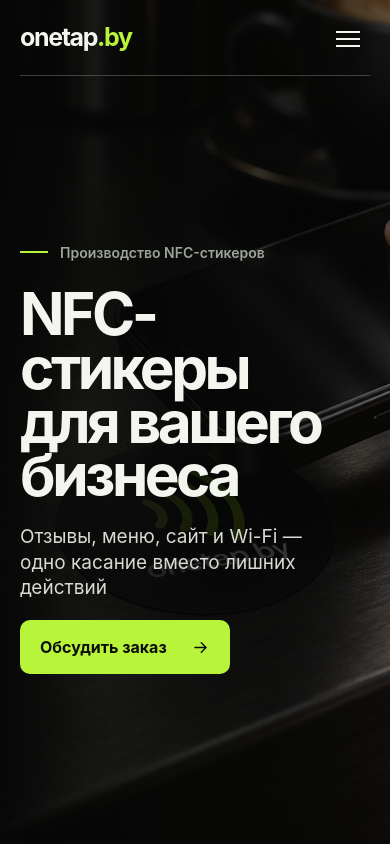
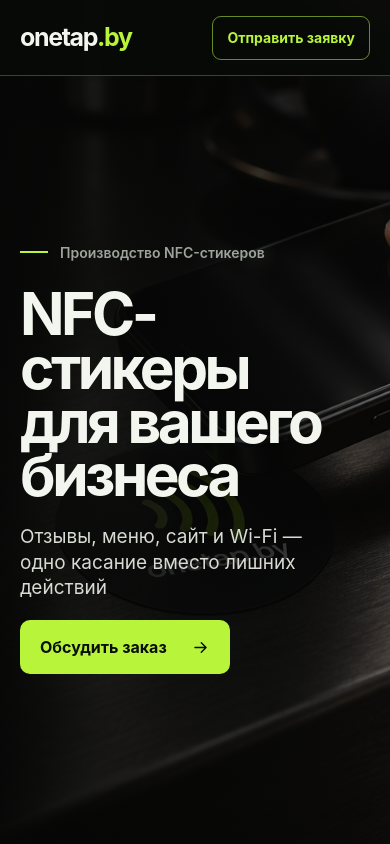
Before and after one commit to soroka-dev/onetap-by, a website: page public/index.html in a window 390 px wide. Shown: the top 844 px of the page. Drawn offline with Linux system fonts and the light colour scheme.

Commit message:
Обновить мобильную шапку и кнопку заявки

```diff
--- a/public/index.html
+++ b/public/index.html
@@ -18,8 +18,8 @@
   <meta name="lead-endpoint" content="https://onetap-leads-bot.soroka-development.workers.dev/api/lead">
   <title>OneTap.by — NFC-стикеры для вашего бизнеса</title>
   <link rel="preload" href="./assets/hero.jpg" as="image" fetchpriority="high">
-  <link rel="stylesheet" href="./styles.css?v=20261119-benefits">
-  <script src="./script.js" defer></script>
+  <link rel="stylesheet" href="./styles.css?v=20261119-mobile-header">
+  <script src="./script.js?v=20261119-mobile-header" defer></script>
 </head>
 <body>
   <a class="skip-link" href="#main">К содержанию</a>
@@ -30,9 +30,7 @@
       <a href="#how">Как это работает</a>
       <a class="nav-cta" href="#order">Оставить заявку</a>
     </nav>
-    <button class="menu-button" type="button" aria-expanded="false" aria-controls="site-nav" data-menu>
-      <span></span><span></span><span></span><span class="sr-only">Открыть меню</span>
-    </button>
+    <a class="header-mobile-cta" href="#order">Отправить заявку</a>
   </header>
 
   <main id="main">
--- a/public/script.js
+++ b/public/script.js
@@ -1,23 +1,33 @@
-const menuButton = document.querySelector("[data-menu]");
-const navigation = document.querySelector("[data-nav]");
+const header = document.querySelector("[data-header]");
 const leadForm = document.querySelector("[data-form]");
 const formStatus = document.querySelector("[data-status]");
 const leadEndpoint = document.querySelector("meta[name='lead-endpoint']")?.content || "/api/lead";
 
-menuButton?.addEventListener("click", () => {
-  const isOpen = menuButton.getAttribute("aria-expanded") === "true";
-  setMenuState(!isOpen);
-});
+const mobileHeader = window.matchMedia("(max-width: 900px)");
+let lastScrollY = window.scrollY;
+let scrollFrame = 0;
 
-navigation?.addEventListener("click", (event) => {
-  if (event.target.closest("a")) {
-    setMenuState(false);
+function updateHeader() {
+  scrollFrame = 0;
+  const scrollY = Math.max(0, window.scrollY);
+  const movement = scrollY - lastScrollY;
+
+  if (!mobileHeader.matches || scrollY < 100) {
+    header?.classList.remove("is-hidden");
+  } else if (movement > 8) {
+    header?.classList.add("is-hidden");
+  } else if (movement < -8) {
+    header?.classList.remove("is-hidden");
   }
-});
 
-document.addEventListener("keydown", (event) => {
-  if (event.key === "Escape") setMenuState(false);
-});
+  if (Math.abs(movement) > 8 || scrollY < 100) lastScrollY = scrollY;
+}
+
+window.addEventListener("scroll", () => {
+  if (!scrollFrame) scrollFrame = window.requestAnimationFrame(updateHeader);
+}, { passive: true });
+window.addEventListener("resize", updateHeader);
+header?.addEventListener("focusin", () => header.classList.remove("is-hidden"));
 
 leadForm?.addEventListener("submit", async (event) => {
   event.preventDefault();
@@ -57,10 +67,3 @@ function showStatus(message, type) {
   formStatus.textContent = message;
   formStatus.className = `form-status ${type}`.trim();
 }
-
-function setMenuState(isOpen) {
-  const menuLabel = menuButton?.querySelector(".sr-only");
-  menuButton?.setAttribute("aria-expanded", String(isOpen));
-  navigation?.classList.toggle("open", isOpen);
-  if (menuLabel) menuLabel.textContent = isOpen ? "Закрыть меню" : "Открыть меню";
-}
--- a/public/styles.css
+++ b/public/styles.css
@@ -30,8 +30,7 @@ img { display: block; max-width: 100%; }
 .nav a { transition: color .18s ease; }
 .nav a:hover { color: var(--accent); }
 .nav-cta { padding: 12px 18px; border: 1px solid rgba(255,255,255,.3); border-radius: 10px; }
-.menu-button { display: none; width: 44px; height: 44px; border: 0; background: transparent; padding: 10px; cursor: pointer; touch-action: manipulation; }
-.menu-button span:not(.sr-only) { display: block; height: 2px; background: var(--text); margin: 5px 0; }
+.header-mobile-cta { display: none; }
 
 .hero { min-height: 760px; height: min(880px, 100vh); position: relative; overflow: hidden; display: flex; align-items: center; }
 .hero-image { position: absolute; inset: 0; width: 100%; height: 100%; object-fit: cover; object-position: 50% 58%; }
@@ -126,11 +125,11 @@ select { appearance: none; background-image: linear-gradient(45deg, transparent
 .developer-credit img { width: 136px; height: auto; }
 
 @media (max-width: 900px) {
-  .header { width: calc(100% - 40px); height: 76px; }
-  .menu-button { display: block; color: var(--text); }
-  .nav { display: none; position: absolute; top: 76px; left: 0; right: 0; padding: 22px; background: #10120f; border: 1px solid var(--line); border-radius: 0 0 12px 12px; flex-direction: column; align-items: stretch; gap: 10px; }
-  .nav.open { display: flex; }
-  .nav a { padding: 12px; }
+  .header { position: fixed; width: 100%; height: 76px; padding: 0 20px; background: rgba(8, 10, 8, .94); -webkit-backdrop-filter: blur(12px); backdrop-filter: blur(12px); transition: transform .24s ease; }
+  .header.is-hidden:not(:focus-within) { transform: translate(-50%, -110%); }
+  .nav { display: none; }
+  .header-mobile-cta { display: inline-flex; align-items: center; justify-content: center; min-height: 44px; padding: 0 14px; border: 1px solid rgba(184, 245, 58, .55); border-radius: 9px; color: var(--accent); font-size: 14px; font-weight: 650; white-space: nowrap; touch-action: manipulation; }
+  .header-mobile-cta:active { background: rgba(184, 245, 58, .12); }
   .hero { min-height: 720px; height: 100svh; }
   .hero-image { object-position: 64% 50%; }
   .hero-shade { background: linear-gradient(90deg, rgba(5,6,5,.96), rgba(5,6,5,.64)); }
```
